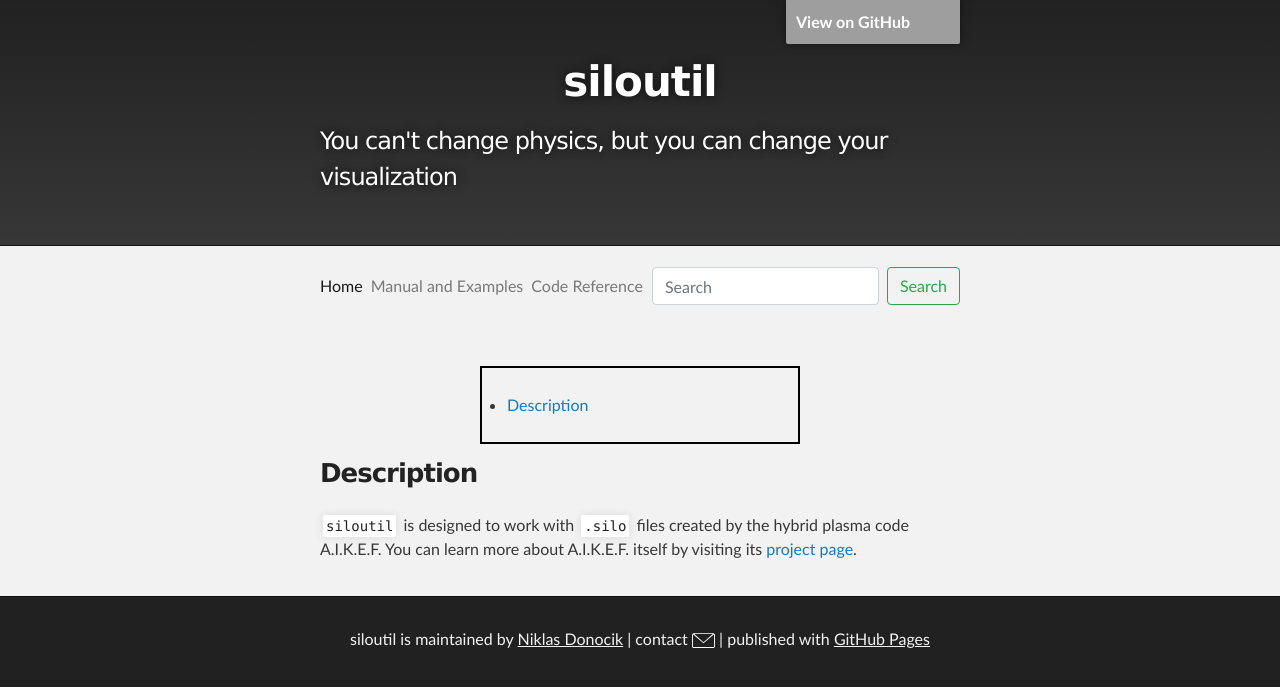
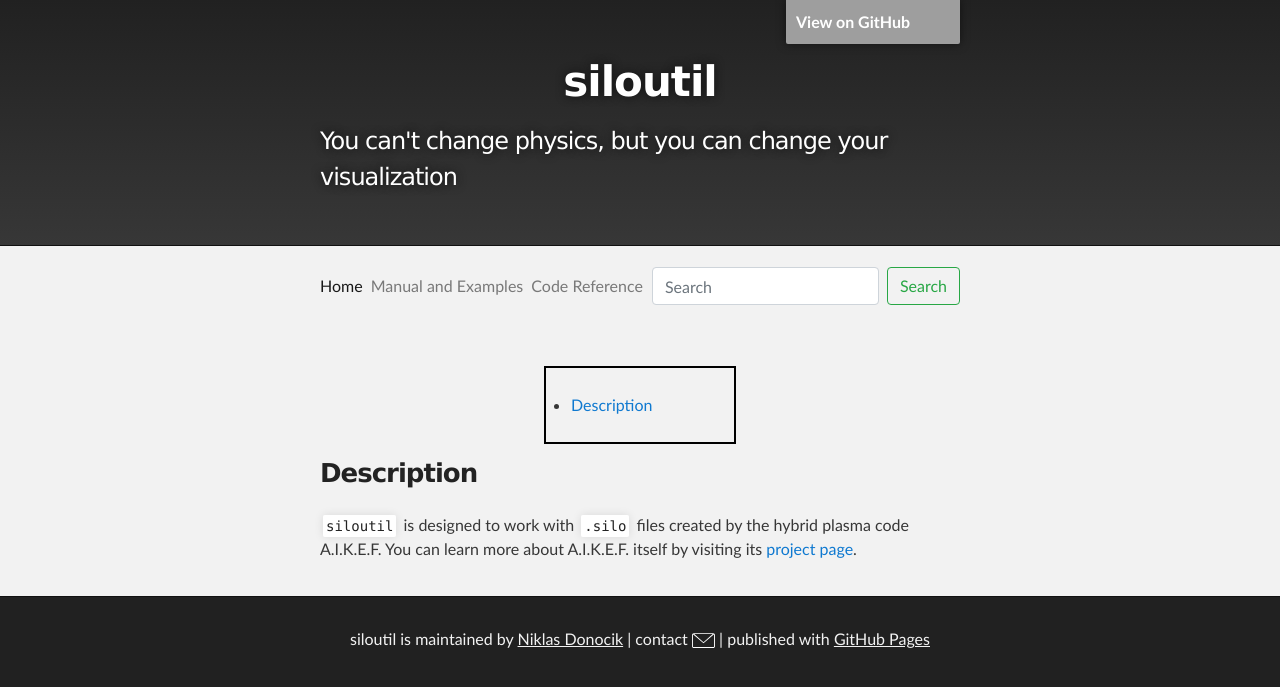
Before and after one commit to siloutil/siloutil.github.io, a Jekyll site: the page built from README.md, in a window 1280 px wide. Shown: the top 687 px of the page. Built offline with Jekyll 4.4.1, drawn with Linux system fonts in a browser that asks for light colours; our own code applies the rules of GitHub Pages for plain Markdown files; grey boxes are pictures that could not be loaded.

Commit message:
Update style.css

```diff
--- a/css/style.css
+++ b/css/style.css
@@ -607,7 +607,8 @@ form{
     margin-left: 1em !important;
 }
 .toc {
-    width: 25%;
+    width: 15%;
+    text-align: left;
     border: 2px solid black;
     padding: 25px;
 }
```
